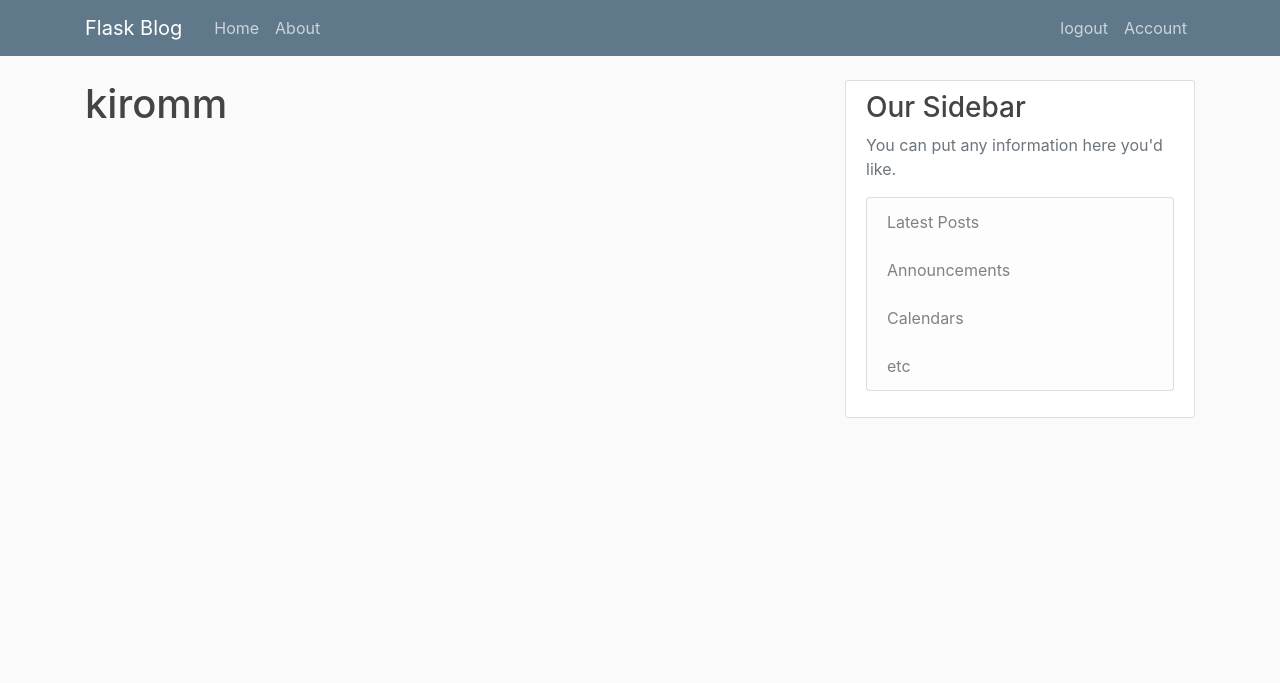
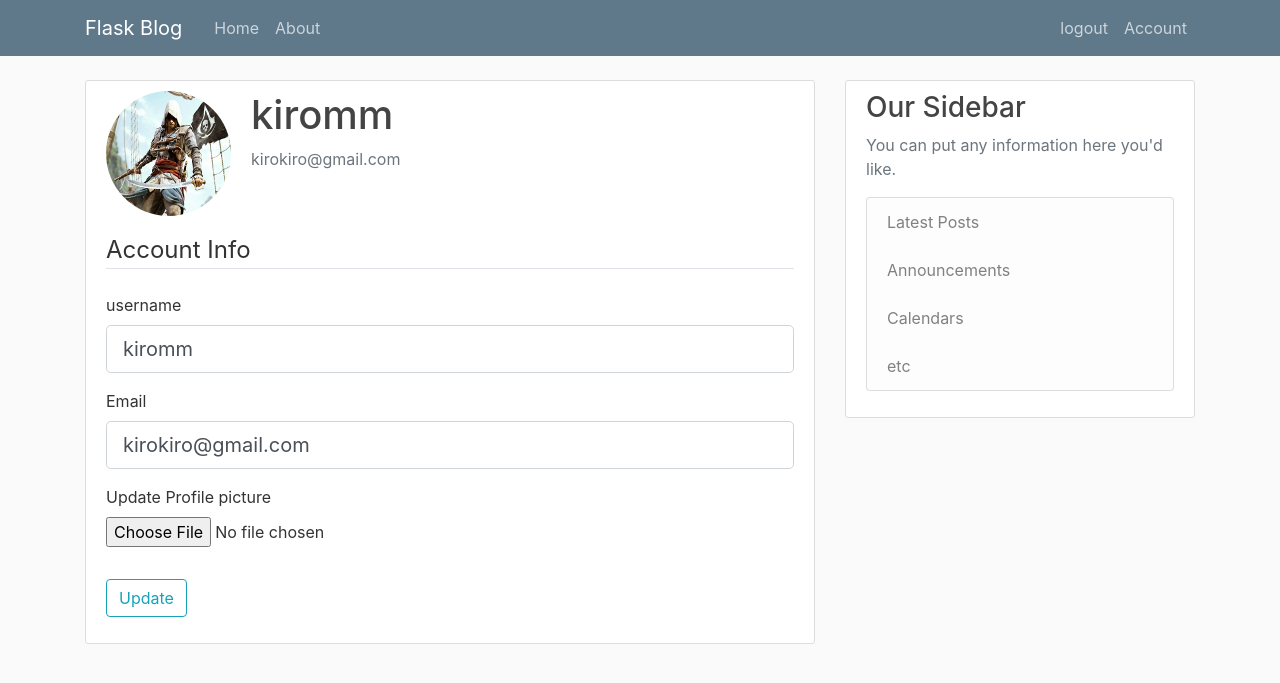
Before and after one commit to kirolloushany03/flask_webapp_v1, a Flask app: page /account in a window 1280 px wide. Shown: the top 683 px of the page. Run offline with Flask 3, Linux system fonts and the light colour scheme; a user stored in the database is signed in; some libraries are stand-ins or nearby versions.

Commit message:
after finishing the user account

```diff
--- a/flaskblog/forms.py
+++ b/flaskblog/forms.py
@@ -1,4 +1,6 @@
 from flask_wtf import FlaskForm
+from flask_wtf.file import FileField, FileAllowed
+from flask_login import current_user
 from wtforms import StringField, PasswordField, SubmitField, BooleanField
 from wtforms.validators import DataRequired, Length, Email, EqualTo, ValidationError
 from flaskblog.models import User
@@ -33,3 +35,25 @@ class Loginform(FlaskForm):
                             validators=[DataRequired()])
     remember = BooleanField('Remember Me') #make users loged in without entering their passwords again
     submit = SubmitField('Login')
+
+
+
+class UpdateAccountForm(FlaskForm):
+    username = StringField('username',
+                            validators=[DataRequired(), Length(min=2, max=20)])
+    email = StringField('Email',
+                        validators=[DataRequired(), Email()])
+    picture = FileField('Update Profile picture', validators=[FileAllowed(['jpg','png'])])
+    submit = SubmitField('Update')
+
+    def validate_username(self, username):
+        if username.data != current_user.username:
+            user = User.query.filter_by(username=username.data).first()
+            if user:
+                raise ValidationError('That username is taken. please choose another one')
+
+    def validate_email(self, email):
+        if email.data != current_user.email:
+            user = User.query.filter_by(email=email.data).first()
+            if user:
+                raise ValidationError('That email is used before. please choose another one')
--- a/flaskblog/routes.py
+++ b/flaskblog/routes.py
@@ -1,7 +1,9 @@
 #!/usr/bin/python3
+import os
+import secrets
 from flask import render_template, url_for, flash, redirect, request
 from flaskblog import app, bcrypt, db
-from flaskblog.forms import RegistrationForm, Loginform
+from flaskblog.forms import RegistrationForm, UpdateAccountForm ,Loginform
 from flaskblog.models import User, Post
 from flask_login import login_user, current_user, logout_user, login_required
 
@@ -68,8 +70,58 @@ def logout():
     logout_user()
     return redirect(url_for('home'))
 
+def save_picture(form_picture):
+    random_hex = secrets.token_hex(8)
+    _, f_ext = os.path.splitext(form_picture.filename)
+    picture_fn = random_hex + f_ext
+    picture_path = os.path.join(app.root_path, 'static/profile_pics', picture_fn)
+    form_picture.save(picture_path)
+    return picture_fn
 
-@app.route("/account")
+@app.route("/account", methods=['GET', 'POST'])
 @login_required
 def account():
-    return render_template('account.html', title='Account')
+    form = UpdateAccountForm()
+    if form.validate_on_submit():
+        if form.picture.data:
+            picture_file = save_picture(form.picture.data)
+            current_user.image_file = picture_file
+        current_user.username = form.username.data
+        current_user.email = form.email.data
+        db.session.commit()
+        flash('Your Account has been updated', 'success')
+        return redirect(url_for('account'))
+    elif request.method == 'GET':
+        form.username.data = current_user.username
+        form.email.data = current_user.email
+    image_file = url_for('static', filename='profile_pics/' + current_user.image_file)
+    return render_template('account.html', title='Account',
+                            image_file=image_file, form=form)
+
+# what we did here that why we put ther return redirect int this line return redirect(url_for('account'))
+# this because sth called post get redirect pattern
+# post from the browser
+# redirect from the server to another url
+# get from the browser
+
+
+# after elif he talked that if i just clicked the button and said change the username and password
+# then he will change and redirect
+#but if i didnt make GET request as usual
+# form = UpdateAccountForm()
+#     if form.validate_on_submit():
+#         current_user.username = form.username.data
+#         current_user.email = form.email.data
+#         db.session.commit()
+#         flash('your account has been updated', 'success')
+#         return redirect(url_for('account'))
+#     elif request.method == 'GET':
+#         form.username.data = current_user.username
+#         form.email.data = current_user.email
+
+
+# to login
+# email : "kiro3@gmail.com" username : "kirooo"  pass : "kiro12"
+# email : "kiro322@gmail.com" username : "kiro" pass : "kiro"
+#
+#
--- a/flaskblog/templates/account.html
+++ b/flaskblog/templates/account.html
@@ -1,4 +1,57 @@
 {% extends "layout.html" %}
 {% block content %}
-<h1>{{ current_user.username }}</h1>
+    <div class="content-section">
+        <div class="media">
+        <img class="rounded-circle account-img" src="{{ image_file }}">
+        <div class="media-body">
+            <h2 class="account-heading">{{ current_user.username }}</h2>
+            <p class="text-secondary">{{ current_user.email }}</p>
+        </div>
+        </div>
+        <!-- will begin from here -->
+        <form method="POST" action="" enctype="multipart/form-data">
+            {{ form.hidden_tag() }}
+            <fieldset class="form-group">
+                <legend class="border-bottom mb-4">Account Info</legend>
+                <div class="form-group">
+                    {{ form.username.label(class="form-control-label") }}
+                    {% if form.username.errors %}
+                        {{ form.username(class="form-control form-control-lg is-invalid") }}
+                        <div class="invalid-feedback">
+                            {% for error in form.username.errors %}
+                                <span>{{ error }}</span>
+                            {% endfor %}
+                        </div>
+                    {% else %}
+                        {{ form.username(class="form-control form-control-lg") }}
+                    {% endif %}
+                </div>
+                <div class="form-group">
+                    {{ form.email.label(class="form-control-label") }}
+                    {% if form.email.errors %}
+                        {{ form.email(class="form-control form-control-lg is-invalid") }}
+                        <div class="invalid-feedback">
+                            {% for error in form.email.errors %}
+                                <span>{{ error }}</span>
+                            {% endfor %}
+                        </div>
+                    {% else %}
+                        {{ form.email(class="form-control form-control-lg") }}
+                    {% endif %}
+                </div>
+                <div class="form-group">
+                    {{ form.picture.label() }}
+                    {{ form.picture(class='form-control-file') }}
+                {% if form.picture.errors %}
+                    {% for error in form.picture.errors %}
+                    <span class ="text-danger">{{ error }}</span></div></br>
+                    {% endfor %}
+                {% endif %}
+                </div>
+            </fieldset>
+            <div class="form-group">
+                {{ form.submit(class="btn btn-outline-info") }}
+            </div>
+        </form>
+    </div>
 {% endblock %}
```
Also changed, not shown: flaskblog/static/profile_pics/050373b369e226a8.jpg (added), flaskblog/static/profile_pics/31999f06dfff5fae.jpg (added), flaskblog/static/profile_pics/4e6f9c89c4c7ad0f.jpg (added), flaskblog/static/profile_pics/default.jpg (added), instance/site.db, 1 other file.
